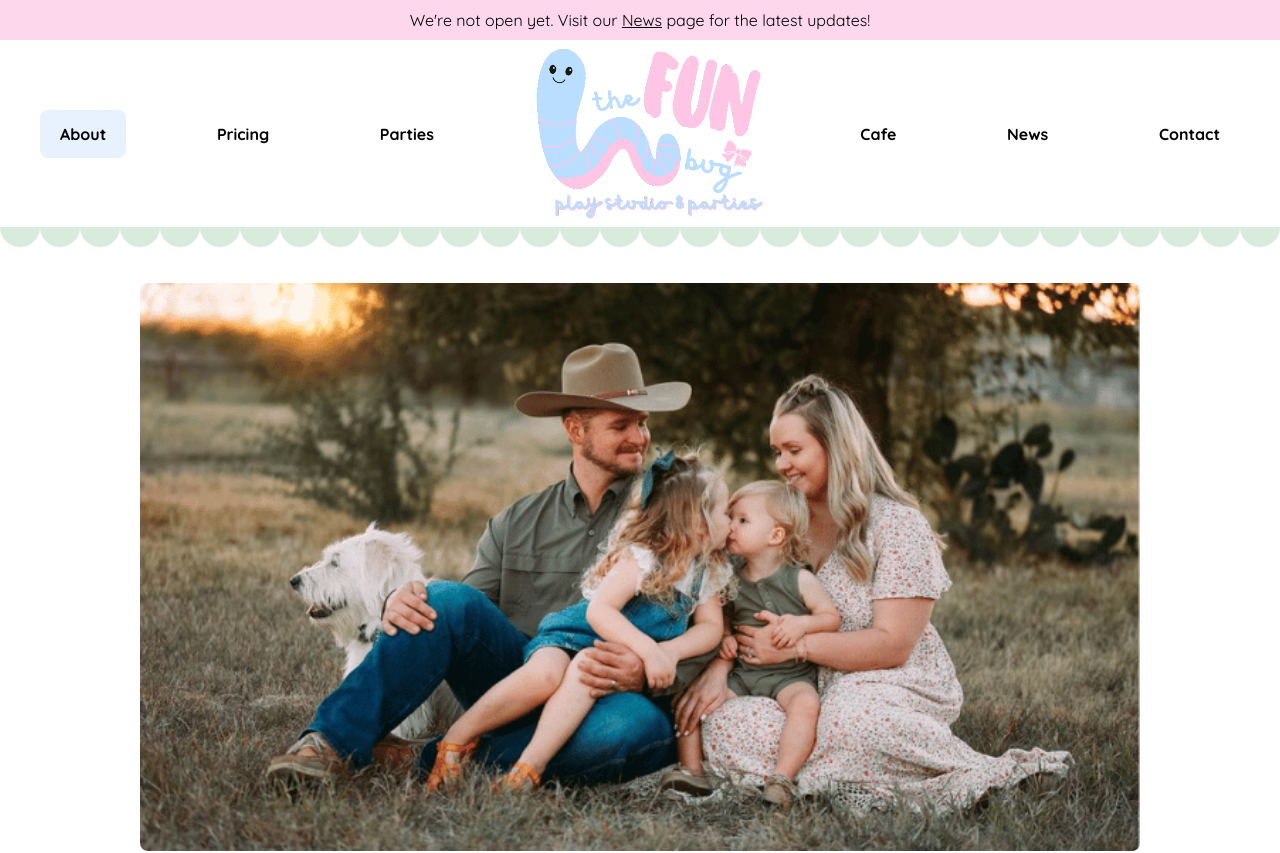
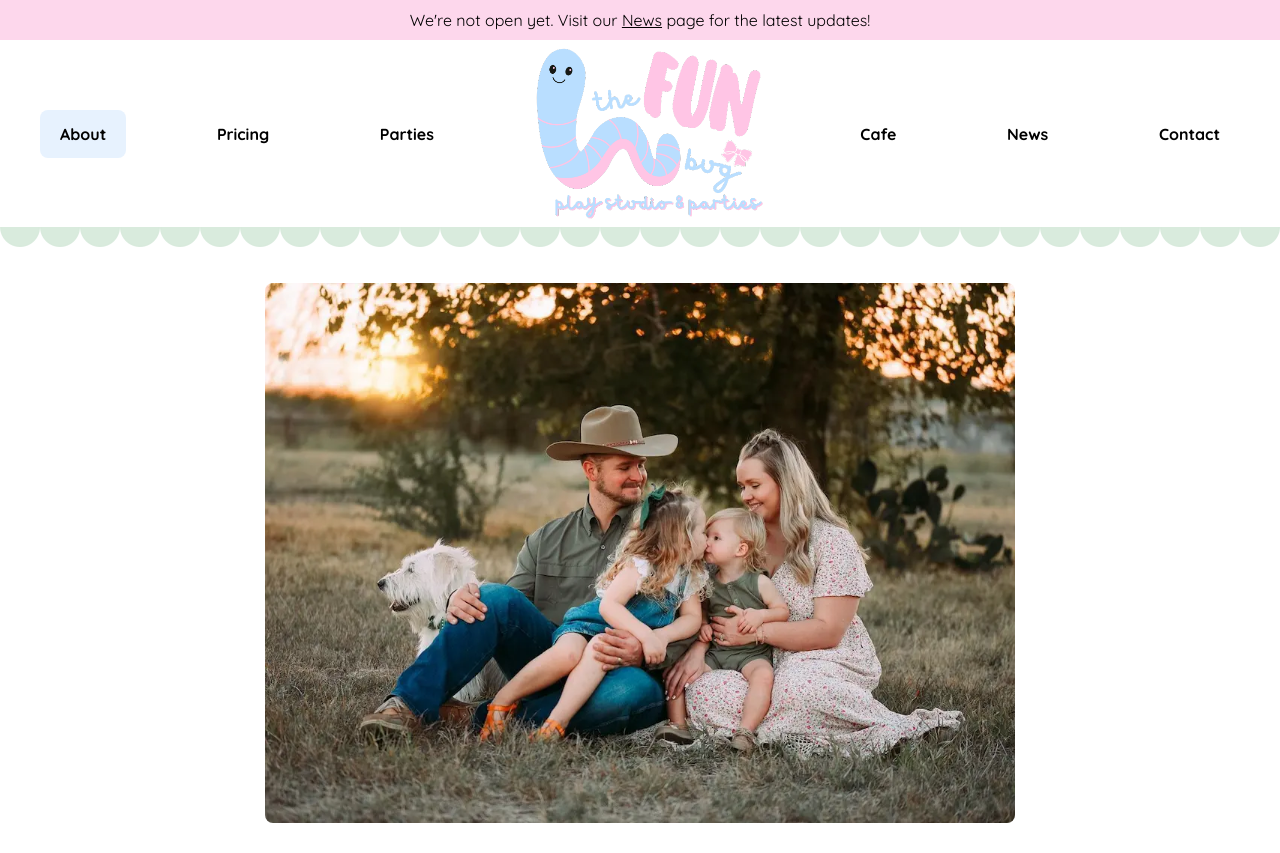
Before and after one commit to the-fun-bug/the-fun-bug, a Next.js app: page /about in a window 1280 px wide. Shown: the top 853 px of the page. Built offline with nearby package versions, Linux system fonts and the light colour scheme.

Commit message:
update about page to get photo from cms and udpate quality of photo

```diff
--- a/src/app/(public)/about/page.tsx
+++ b/src/app/(public)/about/page.tsx
@@ -1,6 +1,7 @@
 import React from 'react';
 import AboutPage from '@/components/about/AboutPage';
 import type { Metadata } from 'next';
+import { getAboutPhoto } from '../../../../lib/getPhotosData';
 
 export const metadata: Metadata = {
   title: 'About The Fun Bug | Family-Owned Play Studio & Party Venue',
@@ -9,5 +10,7 @@ export const metadata: Metadata = {
 };
 
 export default function ContactPage() {
-  return <AboutPage />;
+  const photo = getAboutPhoto();
+
+  return <AboutPage photo={photo} />;
 }
--- a/src/components/about/AboutPage.tsx
+++ b/src/components/about/AboutPage.tsx
@@ -6,10 +6,10 @@ import RulesOfPlay from './RulesOfPlay';
 import FrequentlyAskedQuestions from './FrequentlyAskedQuestions';
 import saurFlowerLogo from './img/saur-flower.png';
 
-export default function AboutPage() {
+export default function AboutPage({ photo }: { photo: string }) {
   return (
     <div className="scroll-pt-[88px]">
-      <HiEveryone />
+      <HiEveryone photo={photo} />
       <MonthlyCalendar />
       <ImageNextToTextSection
         imageSrc={saurFlowerLogo}
--- a/src/components/about/HiEveryone.tsx
+++ b/src/components/about/HiEveryone.tsx
@@ -2,9 +2,8 @@
 
 import React from 'react';
 import Image from 'next/image';
-import aboutImage from './img/about.png';
 
-export default function HiEveryone() {
+export default function HiEveryone({ photo }: { photo: string }) {
   const scrollToFaqs = () => {
     const contactSection = document.querySelector('#faqs');
     if (contactSection) {
@@ -23,13 +22,12 @@ export default function HiEveryone() {
     <section className="flex justify-center items-center pt-[1rem] pb-[3rem] px-[1rem]">
       <div className="flex flex-col justify-center items-center w-full max-w-[1200px]">
         <Image
-          src={aboutImage}
+          src={photo}
           priority={true}
           alt="The Saur Family"
-          height={401}
-          width={705}
-          className="rounded-lg w-full max-w-[1000px]"
-          placeholder="blur"
+          height={721}
+          width={1000}
+          className="rounded-lg w-full max-w-[750px]"
         />
         <div className="py-[2rem] flex flex-col gap-[1.25rem] text-center">
           <h1 className="font-nickainley pb-[1rem]">Hi everyone!</h1>
```
Also changed, not shown: public/uploads/about.webp.
